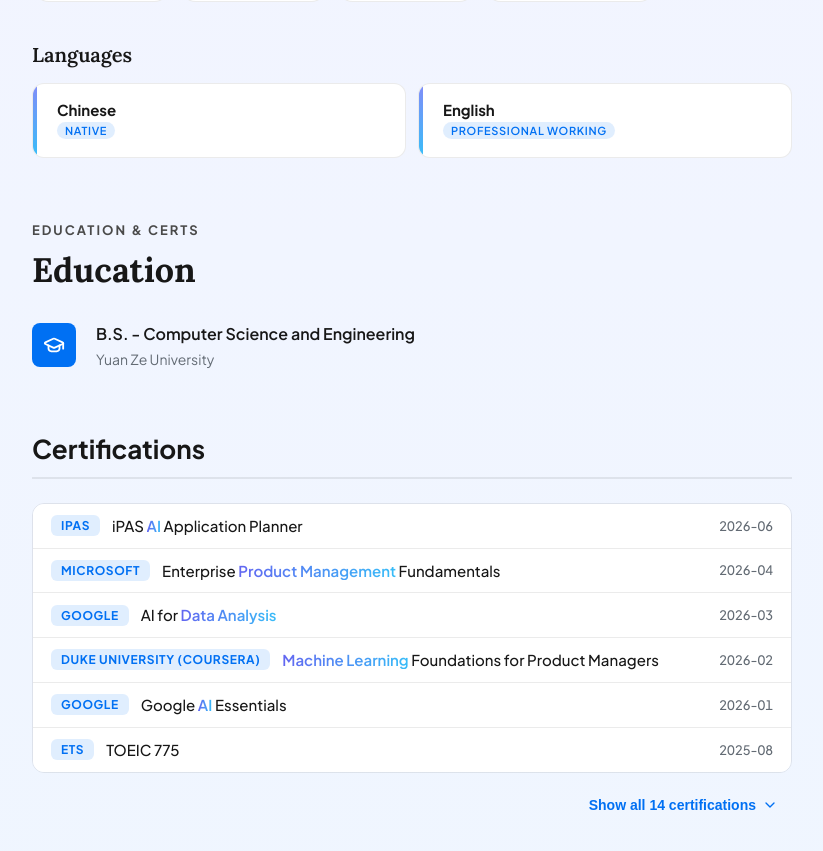
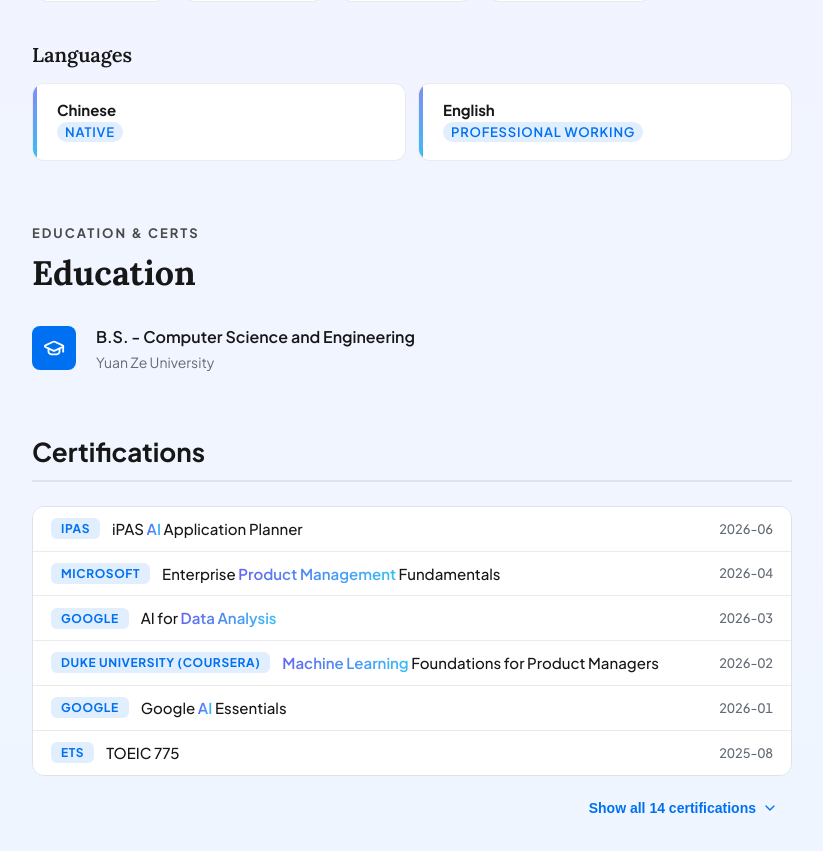
Before and after one commit to thelilywang/lilywang-portfolio, a Next.js app: page /about in a window 1280 px wide. Shown: the part 4494-5345 px from the top of the page, without its empty margins (228-1051 px from the left). Built offline with nearby package versions, Linux system fonts and the light colour scheme.

Commit message:
style(about): enlarge language level label font size

```diff
--- a/src/app/about/about.module.css
+++ b/src/app/about/about.module.css
@@ -216,7 +216,7 @@
 }
 
 .languageLevel {
-  font-size: 11px;
+  font-size: 13px;
   font-weight: 600;
   color: var(--primary-color);
   background-color: color-mix(in srgb, var(--primary-color) 12%, transparent);
```
